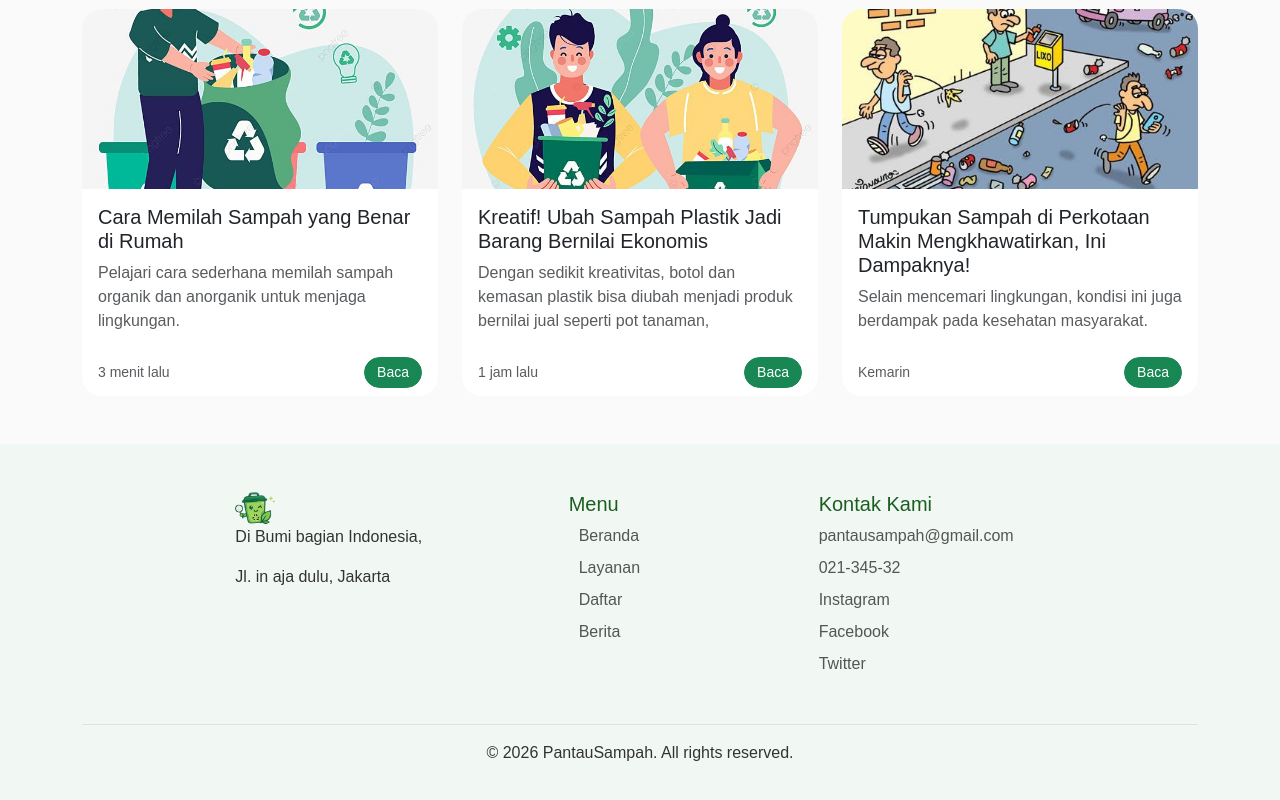
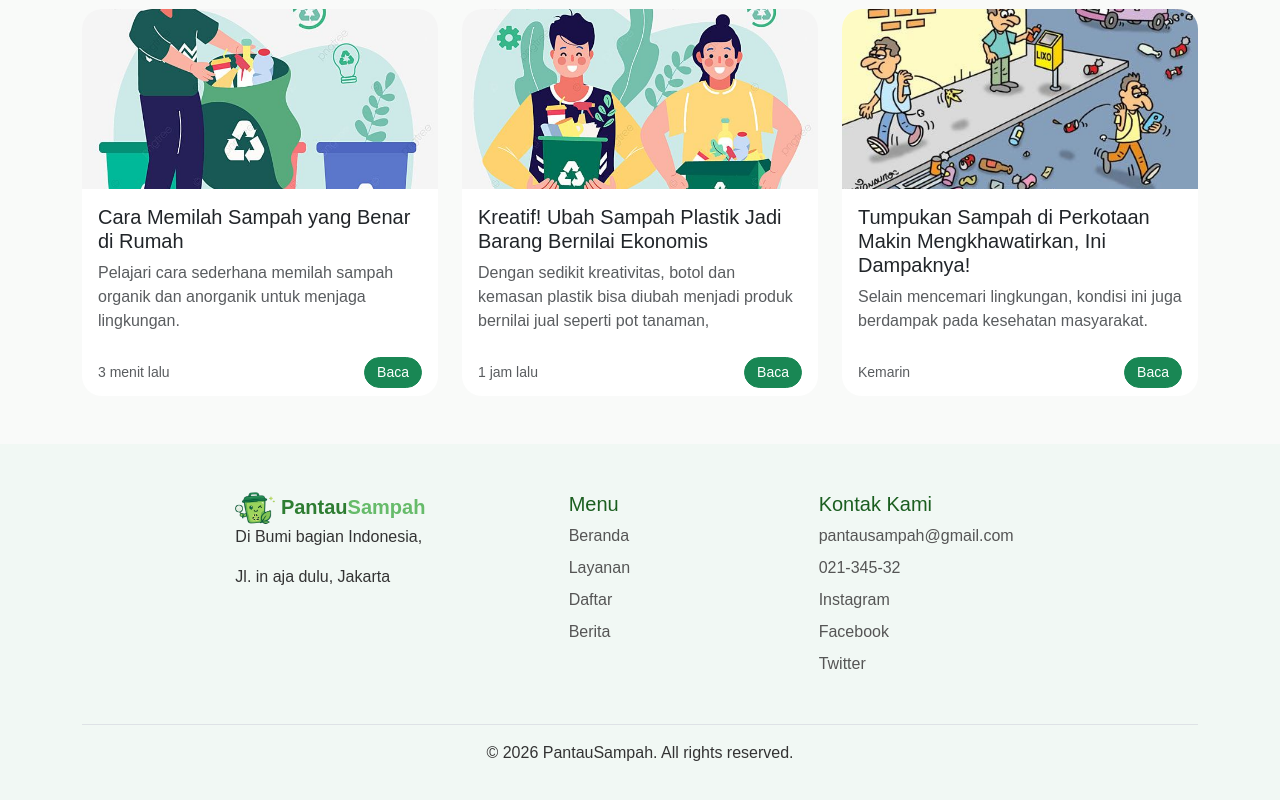
Before and after one commit to tuti14/pantausampah, a plain HTML site: page index.html in a window 1280 px wide. Shown: the part 1674-2474 px from the top of the page. Drawn offline with Linux system fonts and the light colour scheme; a web font is replaced by a local one.

Commit message:
Memperbarui file index.html

```diff
--- a/index.html
+++ b/index.html
@@ -5,6 +5,10 @@
     <meta charset="UTF-8">
     <meta name="viewport" content="width=device-width, initial-scale=1.0">
     <title>PantauSampah - Beranda</title>
+
+    <!-- Bootstrap -->
+    <link rel="icon" type="image/png" sizes="32x32" href="assets/img/logo-small-32x32.png">
+    <link rel="icon" type="image/png" sizes="16x16" href="assets/img/logo-small-16x16.png">
 
     <!-- Bootstrap -->
     <link rel="stylesheet" href="assets/css/bootstrap.min.css">
@@ -69,7 +73,7 @@
 
       <p class="text-center mb-4">
         Mari ikut jaga bumi dengan pantau & kelola sampah <br>
-        di daerahmu di <b>PantauSampah</b>
+        di daerahmu di <b><span class="pantau">Pantau</span><span class="sampah">Sampah</span></b>
       </p>
 
       <div class="row text-center">
@@ -283,8 +287,9 @@
       <div class="col-md-4 mb-3">
         <a href="#" class="navbar-brand">
           <img src="assets/img/logo.png" width="40">
+            <span class="pantau">Pantau</span><span class="sampah">Sampah</span>
         </a>
-        <p>Di Bumi bagian Indonesia,</p>
+        <p class="mb-3">Di Bumi bagian Indonesia,</p>
         <p>Jl. in aja dulu, Jakarta</p>
       </div>
 
@@ -292,10 +297,10 @@
       <div class="col-md-3 mb-3">
         <h5>Menu</h5>
         <ul class="nav flex-column">
-          <li class="nav-item mb-2"><a href="#" class="nav-link p-0">Beranda</a></li>
-          <li class="nav-item mb-2"><a href="#" class="nav-link p-0">Layanan</a></li>
-          <li class="nav-item mb-2"><a href="#" class="nav-link p-0">Daftar</a></li>
-          <li class="nav-item mb-2"><a href="#" class="nav-link p-0">Berita</a></li>
+          <li class="nav-item mb-2"><a href="#" class="nav-link p-0 ms-0">Beranda</a></li>
+          <li class="nav-item mb-2"><a href="#" class="nav-link p-0 ms-0">Layanan</a></li>
+          <li class="nav-item mb-2"><a href="#" class="nav-link p-0 ms-0">Daftar</a></li>
+          <li class="nav-item mb-2"><a href="#" class="nav-link p-0 ms-0">Berita</a></li>
         </ul>
       </div>
 
```
